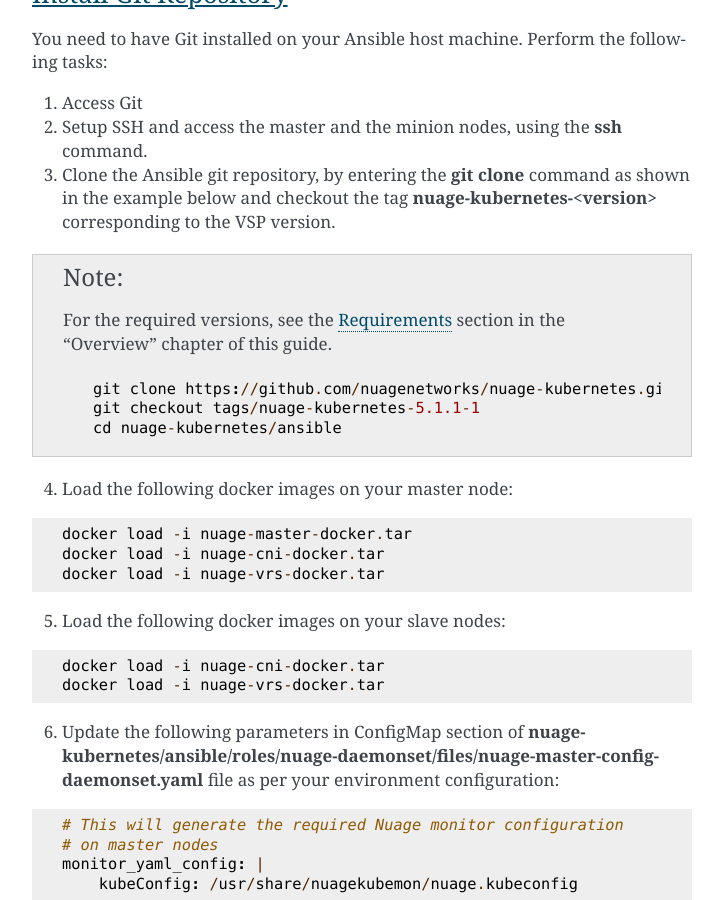
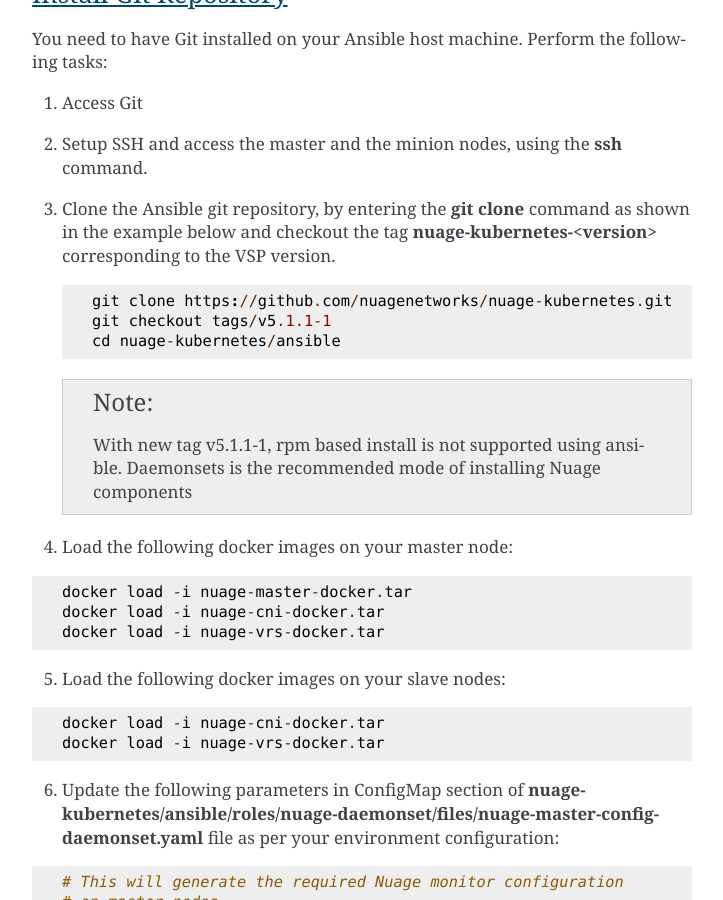
Before and after one commit to nuagenetworks/nuage-kubernetes, a Sphinx documentation site: the page built from docs/kubernetes-1-installation.rst, in a window 1280 px wide and 900 px high, scrolled down 3704 px. Shown: the whole window, without its empty margins (388-1111 px from the left). Built offline with Sphinx 7.4.7, drawn with Linux system fonts in a browser that asks for light colours; pages that are not in the unit, such as notebooks, are missing from menus; the version number could not be read and is left out.

Commit message:
Adding note to state rpm install is not supported with tag v5.1.1-1

```diff
--- a/docs/kubernetes-1-installation.rst
+++ b/docs/kubernetes-1-installation.rst
@@ -124,13 +124,14 @@
 2. Setup SSH and access the master and the minion nodes, using the **ssh** command.
 3. Clone the Ansible git repository, by entering the **git clone** command as shown in the example below and checkout the tag **nuage-kubernetes-<version>** corresponding to the VSP version.
 
-.. Note:: For the required versions, see the `Requirements <kubernetes-1-overview.html#requirements>`_ section in the "Overview" chapter of this guide.
-
    ::
 
         git clone https://github.com/nuagenetworks/nuage-kubernetes.git
-        git checkout tags/nuage-kubernetes-5.1.1-1
+        git checkout tags/v5.1.1-1
         cd nuage-kubernetes/ansible
+
+  .. Note:: With new tag v5.1.1-1, rpm based install is not supported using ansible. Daemonsets is the recommended mode of installing Nuage components
+
 
 4. Load the following docker images on your master node:
 
```
